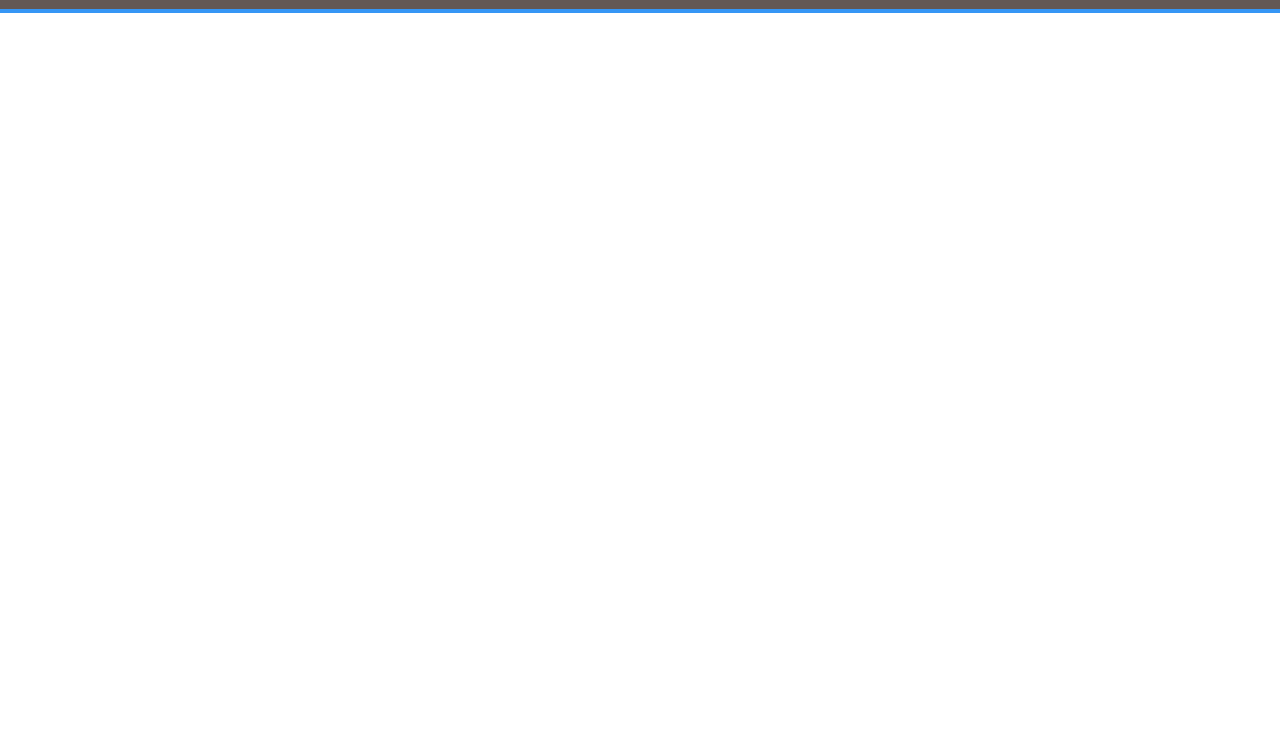
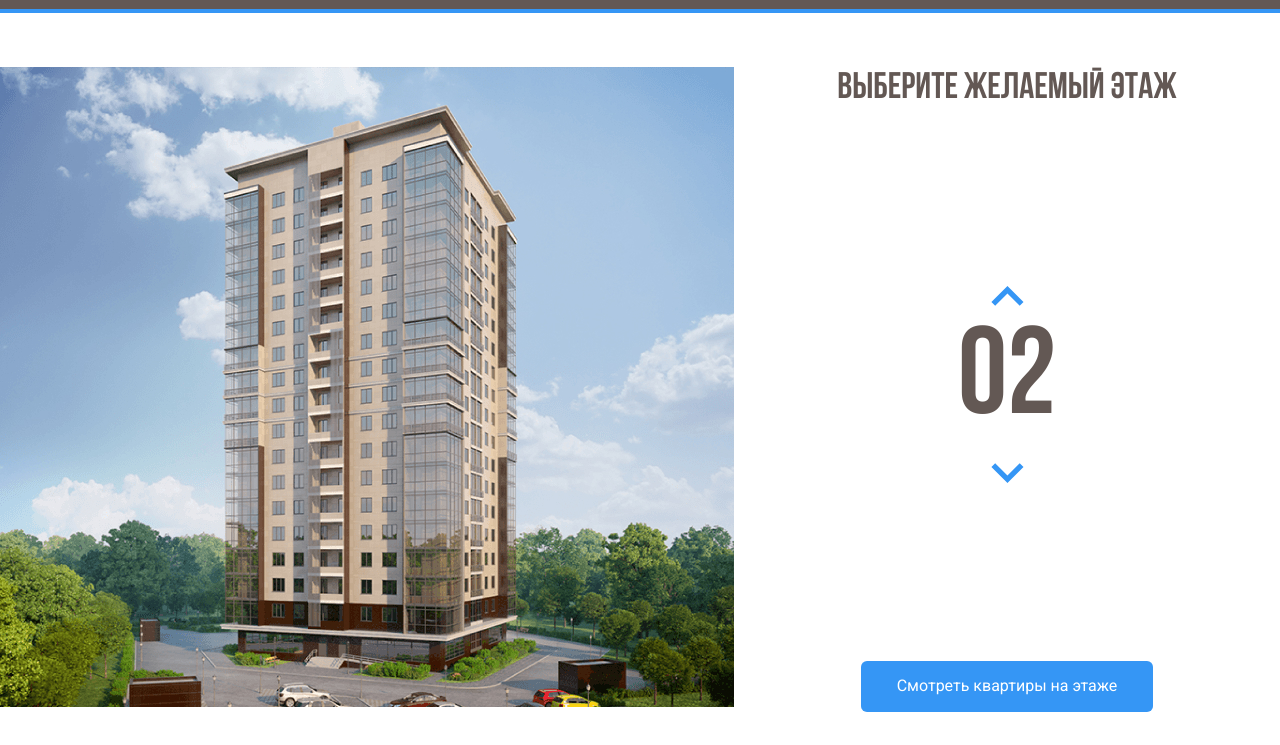
Before and after one commit to Nata-website/melody, a plain HTML site: page index.html in a window 1280 px wide. Shown: the part 55-800 px from the top of the page. Drawn offline with Linux system fonts and the light colour scheme.

Commit message:
Подготовили интерактивные элементы, шрифты

```diff
--- a/css/style.css
+++ b/css/style.css
@@ -1,3 +1,12 @@
+@font-face {
+  font-family: 'Bebas Neue Cyrillic';
+  src: local('Bebas Neue Cyrillic'), local('BebasNeueCyrillic'),
+    url('../fonts/BebasNeueCyrillic.woff2') format('woff2'),
+    url('../fonts/BebasNeueCyrillic.woff') format('woff');
+  font-weight: normal;
+  font-style: normal;
+  font-display: swap;
+}
 * {
   box-sizing: border-box;
 }
@@ -49,3 +58,62 @@ body {
   text-decoration: none;
   color: #fff;
 }
+.main {
+  max-width: 1280px;
+  margin: auto;
+  padding-top: 54px;
+  display: flex;
+}
+
+.main-info {
+  flex-grow: 1;
+  text-align: center;
+  display: flex;
+  flex-direction: column;
+  align-items:center;
+  justify-content:space-between;
+}
+.home-image path {
+  opacity: 0;
+
+}
+.home-image path:hover {
+  opacity: 0.75;
+  cursor: pointer;
+}
+.counter-group {
+  display: flex;
+  flex-direction: column;
+  align-items: center;
+}
+.counter-button {
+  background-color:#fff;
+  border: none;
+  cursor: pointer;
+}
+.counter-arrow-down {
+  transform:rotateX(180deg);
+}
+.main-tittle {
+  margin: 0;
+  font-family: 'Bebas Neue Cyrillic', sans-serif;
+  font-style: normal;
+  font-weight: 400;
+  font-size: 37px;
+  line-height: 44px;
+  color: #635854;
+}
+.counter {
+  color:#635854;
+  font-family: 'Bebas Neue Cyrillic';
+  font-size: 124px;
+  margin-bottom: 8px;
+}
+.button-primary {
+  background: #3596F5;
+  border-radius: 6px;
+  color:#fff;
+  border:none;
+  padding: 16px 36px;
+  cursor: pointer;
+}
--- a/index.html
+++ b/index.html
@@ -40,5 +40,62 @@
   </div>
   <!-- /.navbar -->
   </header>
+
+<main class="main">
+  <div class="main-image">
+    <svg
+      class="home-image"
+      width="734"
+      height="640"
+      viewBox="0 0 734 640"
+      fill="none"
+      xmlns="http://www.w3.org/2000/svg"
+      xmlns:xlink="http://www.w3.org/1999/xlink">
+      <rect width="734" height="640" fill="url(#pattern0)" />
+      <defs>
+        <pattern id="pattern0" patternContentUnits="objectBoundingBox" width="1" height="1">
+          <use xlink:href="#image0_1_86" transform="translate(-0.00408719) scale(0.0013624 0.0015625)" />
+        </pattern>
+        <image id="image0_1_86" width="740" height="640" xlink:href="image/home.jpg" />
+      </defs>
+      <path d="M225 525L446.8 532.7L516 519V546.5L446.8 567L225 555.5V525Z" fill="#3595F6" fill-opacity="0.75" />
+      <path d="M225 525V500L446.3 503L516 499.7V519.7L446.7 532.7L225 525Z" fill="#3595F6" fill-opacity="0.75" />
+      <path d="M225 500V474L447 474.5L516 474V500L448 503L225 500Z" fill="#3595F6" fill-opacity="0.75" />
+      <path d="M225 474V450L447.3 446L516 452.5V474L447 474.7" fill="#3595F6" fill-opacity="0.75" />
+      <path d="M225 450V424.5L447.5 420.4L516 433V452.7L447 446L225 450Z" fill="#3595F6" fill-opacity="0.75" />
+      <path d="M225 424.5V401.5L446 395.5L516 412V433L446 420.7L225 424.5Z" fill="#3595F6" fill-opacity="0.75" />
+      <path d="M225 401.5V377.5L445 363.5L516 392V412L446.5 395.5L225 401.5Z" fill="#3595F6" fill-opacity="0.75" />
+      <path d="M225 377.5V351.5L447 335.5L516 371V392L445 363.5L225 377.5Z" fill="#3595F6" fill-opacity="0.75" />
+      <path d="M225 351.5V326.5L446.5 303.5L516 350.362V372.062L447 335.5L225 351.5Z" fill="#3595F6" fill-opacity="0.75" />
+      <path d="M225 326.5V303.5L448 275L516 324V350.5L447.2 304.4L225 326.5Z" fill="#3595F6" fill-opacity="0.75" />
+      <path d="M225 303.5V277.5L447 245.5L516 303.5V324L448 275L225 303.5Z" fill="#3595F6" fill-opacity="0.75" />
+      <path d="M225 277.7V253.7L446.2 218.7L516 282.7V303.7L447.3 245.4L225 277.7Z" fill="#3595F6" fill-opacity="0.75" />
+      <path d="M225 253.7V227.5L447 187.5L516 261V283L446.5 219L225 253.7Z" fill="#3595F6" fill-opacity="0.75" />
+      <path d="M225 227.7V202.7L445.8 159L516 238V260.7L447 187.4L225 227.7Z" fill="#3595F6" fill-opacity="0.75" />
+      <path d="M225 203V178.5L446.5 130.5L516 215.7V238.7L445.3 159.4L225 203Z" fill="#3595F6" fill-opacity="0.75" />
+      <path d="M225 178.7V153.7L444.8 101.7L516 194V216.7L446.3 130.4L225 178.7Z" fill="#3595F6" fill-opacity="0.75" />
+      <path d="M225 153.7V127.7L447 71L516 172.7V193.7L445 102L225 153.7Z" fill="#3595F6" fill-opacity="0.75" />
+    </svg>
+  </div>
+  <!-- /.main-image -->
+
+  <div class="main-info">
+    <h2 class="main-tittle">Выберите желаемый этаж</h2>
+  <div class="counter-group">
+    <button class="counter-button counter-up">
+      <img class="counter-arrow counter-arrow-up" src="image/arrow.svg" alt="arrow-up">
+    </button>
+    <span class="counter">02</span>
+    <button class="counter-button counter-down">
+      <img class="counter-arrow counter-arrow-down" src="image/arrow.svg" alt="arrow-down">
+    </button>
+  </div>
+<!-- /.counter-group -->
+<button class="button button-primary">Смотреть квартиры на этаже</button>
+  </div>
+  <!-- /.main-info -->
+  </div>
+</main>
+
 </body>
 </html>
```
Also changed, not shown: fonts/BebasNeueCyrillic.woff (added), fonts/BebasNeueCyrillic.woff2 (added), image/Group 3.svg (added), image/arrow.svg (added), image/home.jpg (added).
